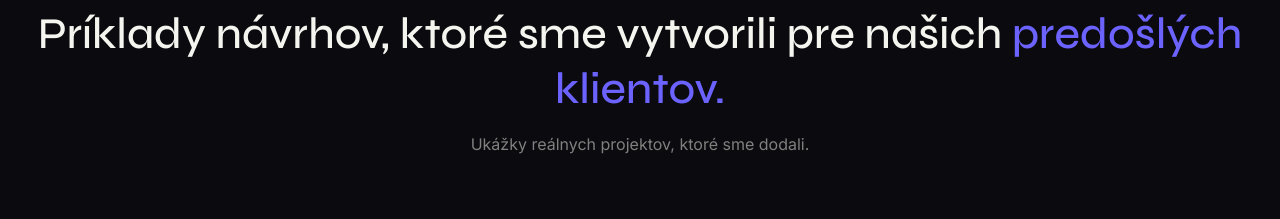
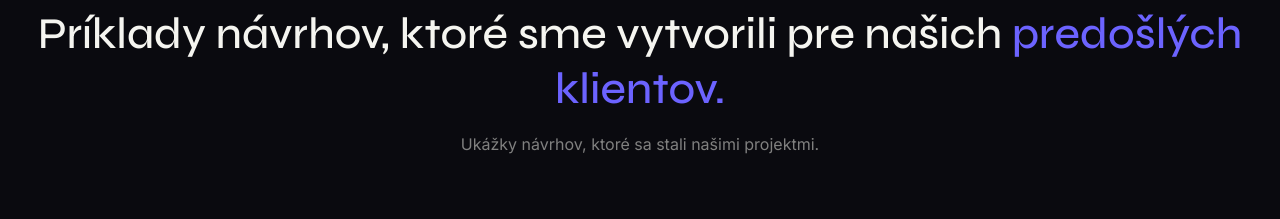
Before and after one commit to shamanaaaa/Siteleveledcom, a React (Vite) app: page / in a window 1280 px wide. Shown: the part 3980-4199 px from the top of the page. Built offline with nearby package versions, Linux system fonts and the light colour scheme; grey boxes are pictures that could not be loaded.

Commit message:
change home-site text

```diff
--- a/src/app/pages/HomePage.tsx
+++ b/src/app/pages/HomePage.tsx
@@ -872,7 +872,7 @@ export function HomePage() {
               <span className="text-[#6C63FF]">predošlých klientov.</span>
             </h2>
             <p className="text-[1rem] text-[#F5F5F0]/50">
-              Ukážky reálnych projektov, ktoré sme dodali.
+              Ukážky návrhov, ktoré sa  stali našimi projektmi.
             </p>
           </AnimateIn>
 
```
